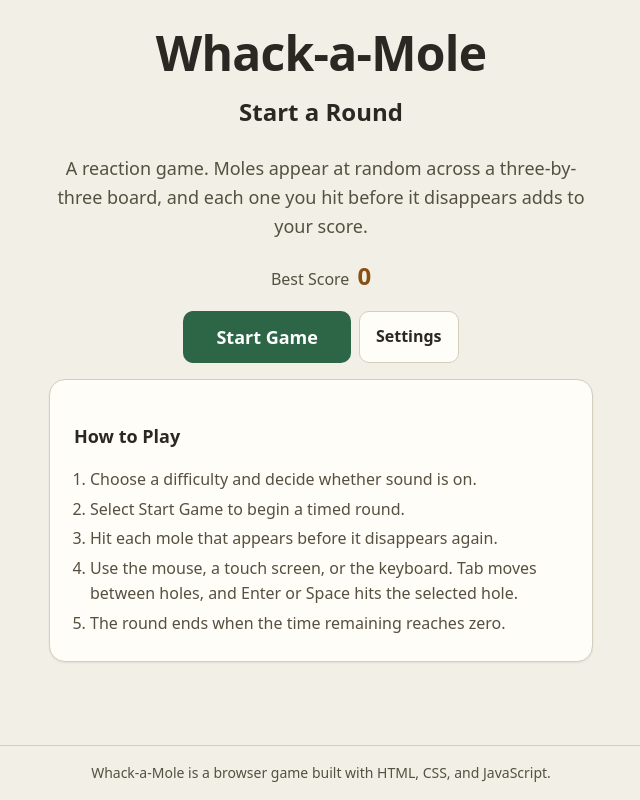
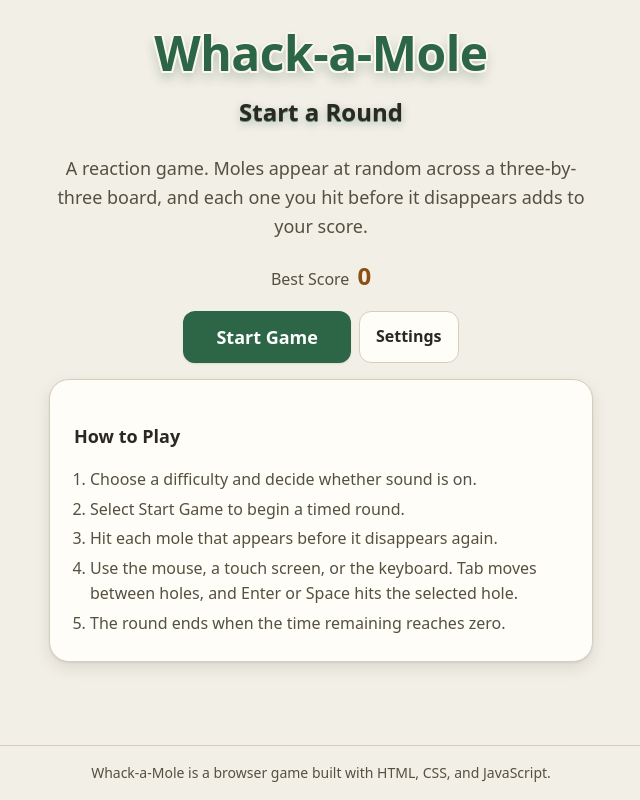
Before and after one commit to zohaTayyab/whack-a-mole, a plain HTML site: page index.html in a window 1280 px wide. Shown: the whole page, without its empty margins (319-959 px from the left). Drawn offline with Linux system fonts and the light colour scheme.

Commit message:
style: add an elevation scale, deliberate radii, and display lettering

```diff
--- a/styles/base.css
+++ b/styles/base.css
@@ -27,6 +27,16 @@
   --color-soil-muted: light-dark(#6d6152, #2e2921);
   --color-focus: light-dark(#1b4bb8, #8ab4ff);
 
+  /* Display lettering. A fill, an edge for the layered outline, a highlight for
+     the raised top, and a cast for the drop shadow — a day and a night value
+     each. The letters stay real text, styled with layered strokes and shadows,
+     so they remain selectable, translatable, and available to assistive
+     technology; nothing here is a font file or an image. */
+  --color-display-fill: light-dark(#2c6647, #8ecfa6);
+  --color-display-edge: light-dark(#fbf7ee, #0e1f16);
+  --color-display-highlight: light-dark(#5a8f6f, #bfe6cd);
+  --color-display-cast: light-dark(rgb(31 76 52 / 0.30), rgb(0 0 0 / 0.55));
+
   /* Typography */
   --font-sans: system-ui, -apple-system, "Segoe UI", Roboto, "Helvetica Neue",
     Arial, sans-serif;
@@ -45,12 +55,25 @@
   --space-lg: 2rem;
   --space-xl: 3rem;
 
-  /* Shape and depth */
-  --radius-sm: 0.375rem;
-  --radius-md: 0.625rem;
-  --radius-lg: 1rem;
-  /* A dark surface needs a deeper shadow to read as raised at all. */
-  --shadow-sm: 0 1px 2px light-dark(rgb(43 40 35 / 0.08), rgb(0 0 0 / 0.5));
+  /* Shape: a deliberate radius scale, tightest for inset controls and widest
+     for the plaques that sit over the scenery, plus a full pill for the bar. */
+  --radius-xs: 0.25rem;
+  --radius-sm: 0.5rem;
+  --radius-md: 0.75rem;
+  --radius-lg: 1.25rem;
+  --radius-pill: 999px;
+
+  /* Elevation: a three-step scale of layered shadows rather than one hairline,
+     so a raised thing reads as raised — a near shadow for the edge and a far,
+     softer one for the cast. A dark scene needs deeper, softer shadows to show
+     at all, so each step carries a light and a night value. */
+  --elevation-1: 0 1px 2px light-dark(rgb(38 30 20 / 0.10), rgb(0 0 0 / 0.5));
+  --elevation-2: 0 1px 2px light-dark(rgb(38 30 20 / 0.08), rgb(0 0 0 / 0.45)),
+    0 6px 16px light-dark(rgb(38 30 20 / 0.10), rgb(0 0 0 / 0.42));
+  --elevation-3: 0 2px 4px light-dark(rgb(38 30 20 / 0.10), rgb(0 0 0 / 0.5)),
+    0 16px 32px light-dark(rgb(38 30 20 / 0.16), rgb(0 0 0 / 0.55));
+  /* The base step under its former name, so existing surfaces keep their depth. */
+  --shadow-sm: var(--elevation-1);
 
   /* Motion. Overridden to zero under prefers-reduced-motion. */
   --motion-duration: 150ms;
--- a/styles/game.css
+++ b/styles/game.css
@@ -14,9 +14,26 @@
   text-align: center;
 }
 
+/* The logo: real text given a chunky illustrated look with layered strokes and
+   a cast shadow. The outline is eight offset copies of the edge colour, so the
+   letters read as their own shape over the scenery; the fill and the highlight
+   give them a little roundness. No font file and no image — this stays
+   selectable text. */
 .page-title {
   font-size: var(--text-display);
-  letter-spacing: -0.015em;
+  letter-spacing: -0.01em;
+  color: var(--color-display-fill);
+  text-shadow:
+    0 -2px 0 var(--color-display-edge),
+    0 2px 0 var(--color-display-edge),
+    -2px 0 0 var(--color-display-edge),
+    2px 0 0 var(--color-display-edge),
+    -1.5px -1.5px 0 var(--color-display-edge),
+    1.5px -1.5px 0 var(--color-display-edge),
+    -1.5px 1.5px 0 var(--color-display-edge),
+    1.5px 1.5px 0 var(--color-display-edge),
+    0 -1px 0 var(--color-display-highlight),
+    0 7px 12px var(--color-display-cast);
 }
 
 /* Measured rather than full width, so a line stays comfortable to read. It is
@@ -66,8 +83,14 @@
   display: none;
 }
 
+/* Screen titles: the same family as the logo but quieter — the text keeps its
+   readable colour and is given a raised top highlight and a soft cast, so it
+   reads as display lettering without competing with the logo above it. */
 .screen__title {
   font-size: var(--text-xl);
+  text-shadow:
+    0 1px 0 var(--color-display-highlight),
+    0 3px 8px var(--color-display-cast);
 }
 
 /* The heading is focused when its screen is entered, so the new place is
@@ -137,10 +160,10 @@
 }
 
 /* The play panels give their room to the board: tighter padding than a reading
-   panel, and no shadow competing with the board's own. */
+   panel, while keeping the same raised plaque so they read as sitting over the
+   scenery. */
 .screen--game .panel {
   padding: var(--space-2xs) var(--space-sm);
-  box-shadow: none;
 }
 
 /* Landscape and short: the display and status move beside the board rather than
@@ -205,7 +228,7 @@
   background-color: var(--color-surface);
   border: 1px solid var(--color-border);
   border-radius: var(--radius-lg);
-  box-shadow: var(--shadow-sm);
+  box-shadow: var(--elevation-2);
 }
 
 .panel__title {
@@ -228,7 +251,7 @@
   background-color: var(--color-surface);
   border: 1px solid var(--color-border);
   border-radius: var(--radius-lg);
-  box-shadow: var(--shadow-sm);
+  box-shadow: var(--elevation-2);
 }
 
 .hud__readings {
@@ -289,24 +312,24 @@
   appearance: none;
   -webkit-appearance: none;
   border: none;
-  border-radius: 999px;
+  border-radius: var(--radius-pill);
   background-color: var(--color-surface-sunken);
   overflow: hidden;
 }
 
 .time-bar::-webkit-progress-bar {
   background-color: var(--color-surface-sunken);
-  border-radius: 999px;
+  border-radius: var(--radius-pill);
 }
 
 .time-bar::-webkit-progress-value {
   background-color: var(--color-accent);
-  border-radius: 999px;
+  border-radius: var(--radius-pill);
 }
 
 .time-bar::-moz-progress-bar {
   background-color: var(--color-accent);
-  border-radius: 999px;
+  border-radius: var(--radius-pill);
 }
 
 /* Heads-up controls: two icon buttons, so pause and restart stay one tap away
@@ -425,6 +448,7 @@
   background-color: var(--color-surface);
   border: 1px solid var(--color-border);
   border-radius: var(--radius-md);
+  box-shadow: var(--elevation-1);
 }
 
 .field__label {
@@ -513,6 +537,7 @@
   font-weight: 600;
   transition: background-color var(--motion-duration) ease,
     border-color var(--motion-duration) ease,
+    box-shadow var(--motion-duration) ease,
     transform var(--motion-duration) ease;
 }
 
@@ -527,10 +552,12 @@
 .button--primary {
   background-color: var(--color-primary);
   color: var(--color-on-primary);
+  box-shadow: var(--elevation-1);
 }
 
 .button--primary:not(:disabled):hover {
   background-color: var(--color-primary-strong);
+  box-shadow: var(--elevation-2);
 }
 
 .button--secondary {
@@ -544,12 +571,14 @@
 
 .button:not(:disabled):active {
   transform: translateY(1px);
+  box-shadow: var(--elevation-1);
 }
 
 .button:disabled {
   background-color: var(--color-surface-sunken);
   border-color: var(--color-border);
   color: var(--color-text-muted);
+  box-shadow: none;
 }
 
 /* Status */
```
